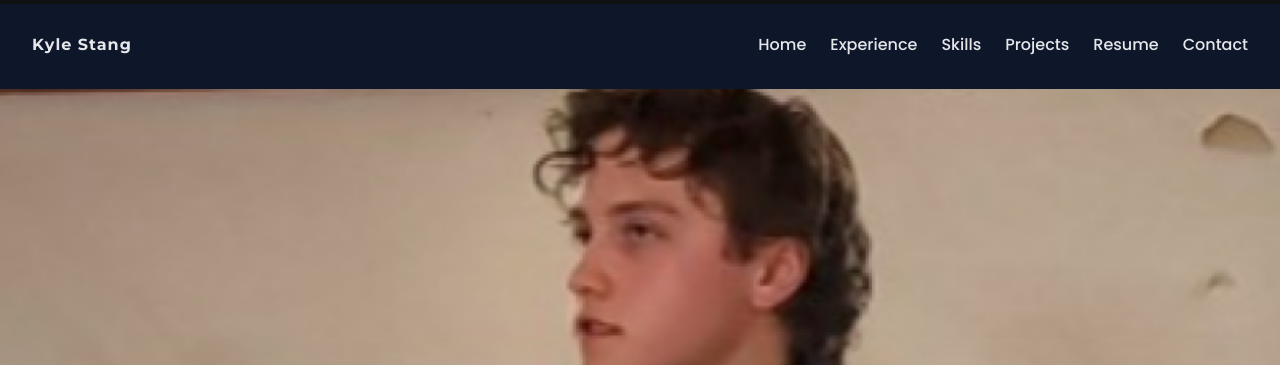
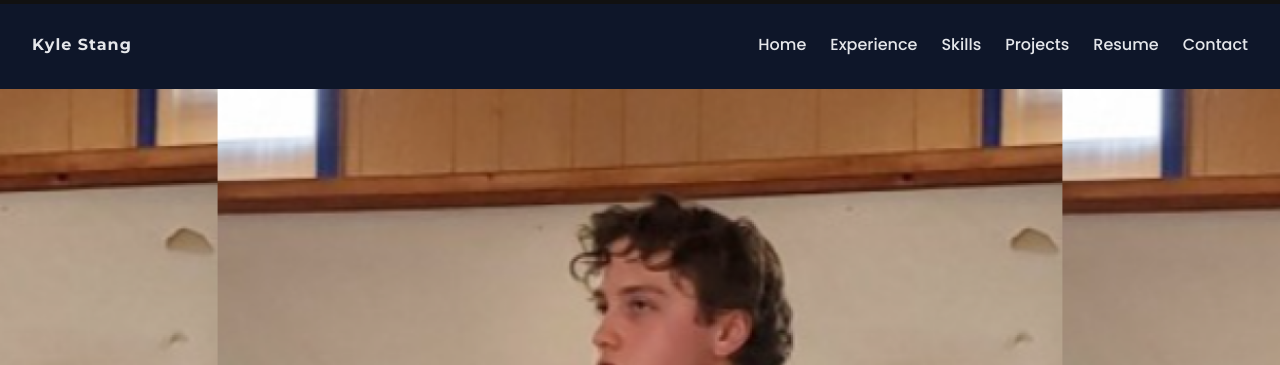
Before and after one commit to Kyle-Stang/Kyle-Stang.github.io, a plain HTML site: page index.html in a window 1280 px wide. Shown: the top 365 px of the page. Drawn offline with Linux system fonts and the light colour scheme.

Commit message:
Update style.css

```diff
--- a/style.css
+++ b/style.css
@@ -88,7 +88,7 @@ body {
   text-align: center;
   padding: 2rem;
   background-image: url('profile photo.png'); /* fallback if not set inline */
-  background-size: cover;
+  background-size: 66%;
   background-position: center;
   position: relative;
 }
```
